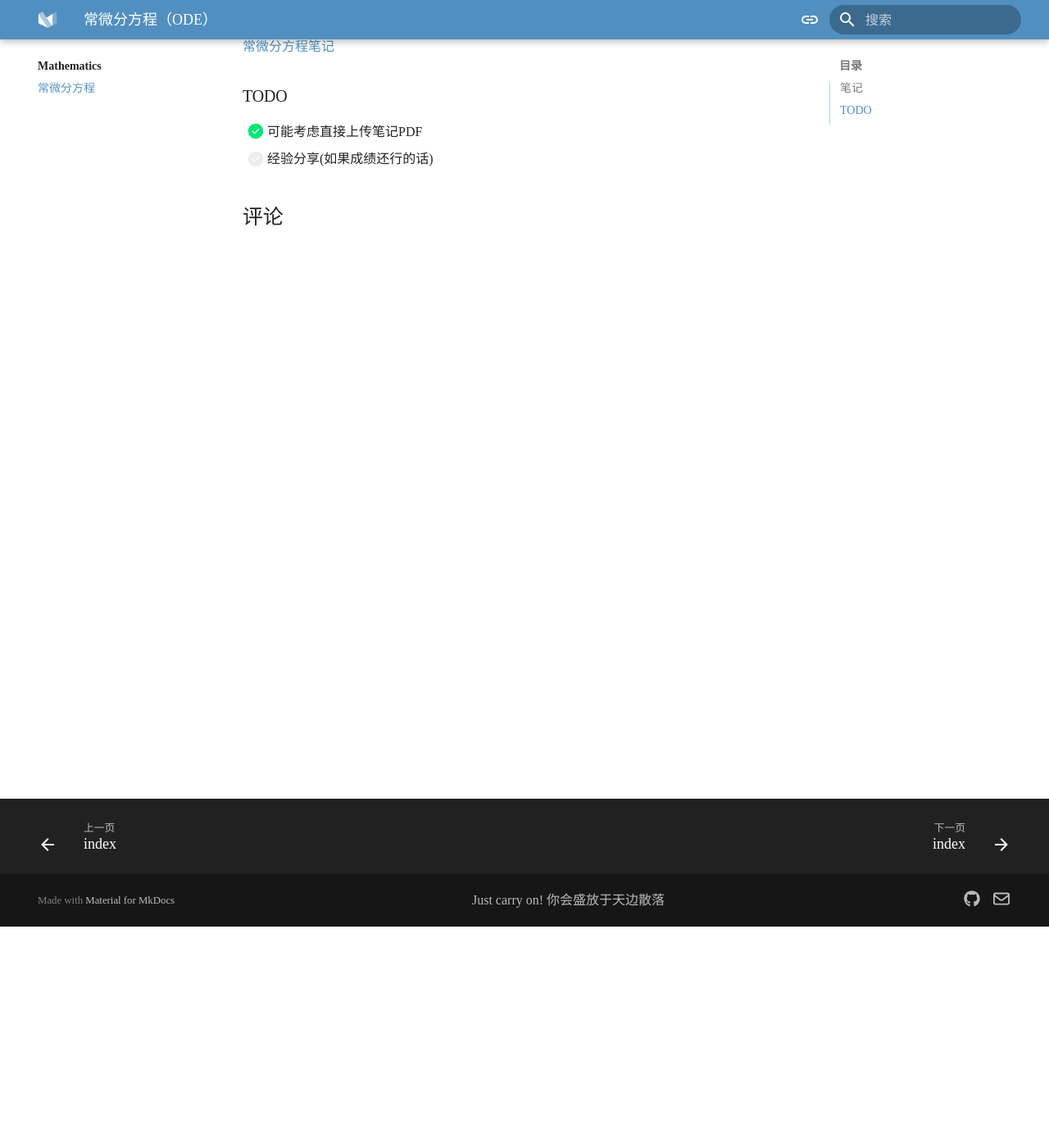
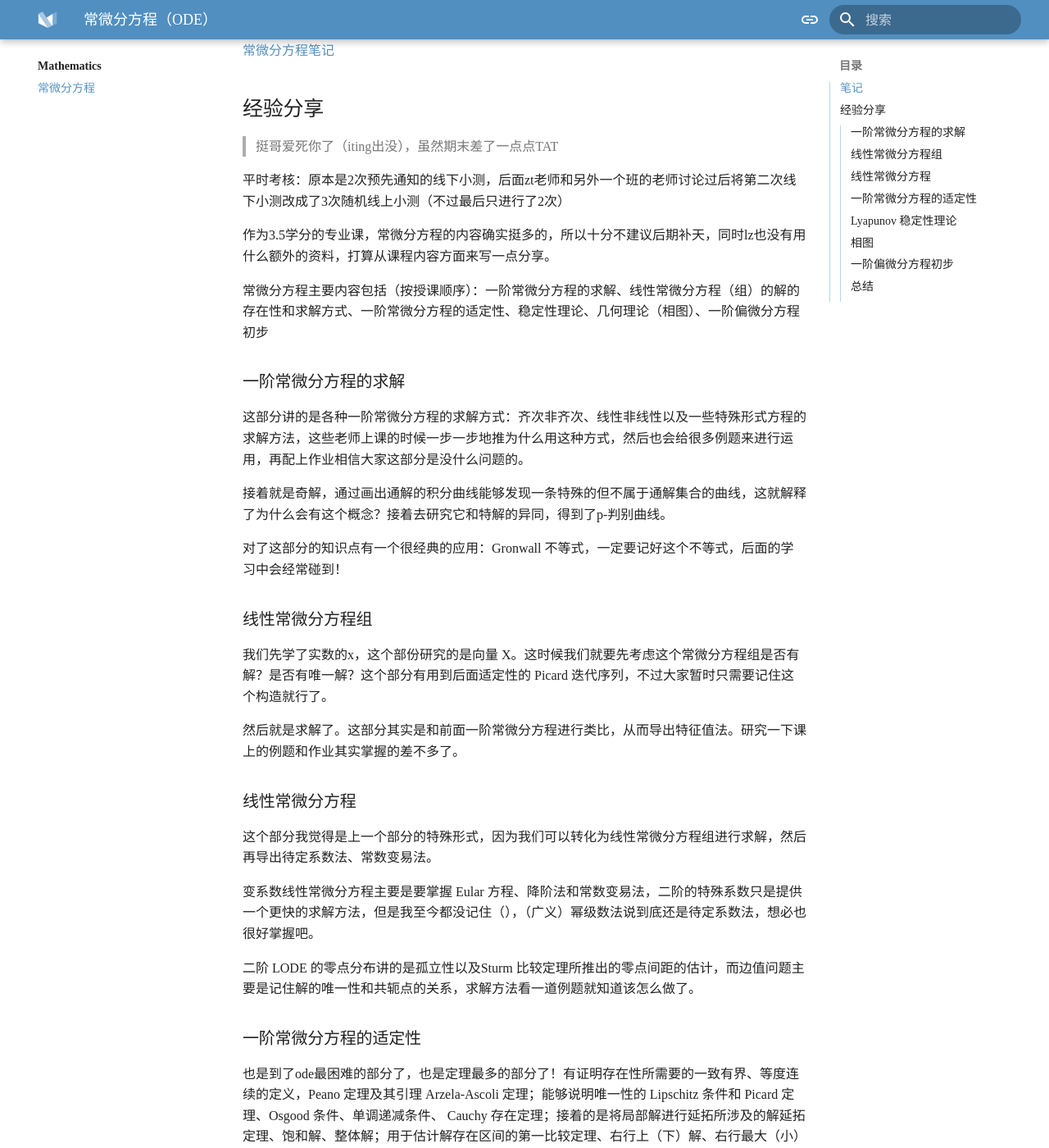
Before and after one commit to Quinn-DJ/quinn-dj.github.io, an MkDocs documentation site: the page built from docs/mathematics/ODE.md, in a window 1280 px wide and 1400 px high, scrolled down 270 px. Shown: the whole window at 82% size. Built offline with MkDocs 1.6.1 and Material for MkDocs 9.7.7, drawn with Linux system fonts in a browser that asks for light colours; comment, search, counter and statistics services are not loaded; a style sheet for code colours, icons or effects is not loaded; some of the changed text lies outside the part shown.

Commit message:
ode经验分享

```diff
--- a/docs/mathematics/ODE.md
+++ b/docs/mathematics/ODE.md
@@ -7,11 +7,66 @@ tags:
   - 数学专业课
 ---
 
-### 笔记
+## 笔记
 
 [常微分方程笔记](./docs/ODE.pdf)
 
-### TODO
+## 经验分享
 
-- [x] 可能考虑直接上传笔记PDF
-- [ ] 经验分享(如果成绩还行的话)
+> 挺哥爱死你了（iting出没），虽然期末差了一点点TAT
+
+平时考核：原本是2次预先通知的线下小测，后面zt老师和另外一个班的老师讨论过后将第二次线下小测改成了3次随机线上小测（不过最后只进行了2次）
+
+作为3.5学分的专业课，常微分方程的内容确实挺多的，所以十分不建议后期补天，同时lz也没有用什么额外的资料，打算从课程内容方面来写一点分享。
+
+常微分方程主要内容包括（按授课顺序）：一阶常微分方程的求解、线性常微分方程（组）的解的存在性和求解方式、一阶常微分方程的适定性、稳定性理论、几何理论（相图）、一阶偏微分方程初步
+
+### 一阶常微分方程的求解
+
+这部分讲的是各种一阶常微分方程的求解方式：齐次非齐次、线性非线性以及一些特殊形式方程的求解方法，这些老师上课的时候一步一步地推为什么用这种方式，然后也会给很多例题来进行运用，再配上作业相信大家这部分是没什么问题的。
+
+接着就是奇解，通过画出通解的积分曲线能够发现一条特殊的但不属于通解集合的曲线，这就解释了为什么会有这个概念？接着去研究它和特解的异同，得到了p-判别曲线。
+
+对了这部分的知识点有一个很经典的应用：Gronwall 不等式，一定要记好这个不等式，后面的学习中会经常碰到！
+
+### 线性常微分方程组
+
+我们先学了实数的x，这个部份研究的是向量 X。这时候我们就要先考虑这个常微分方程组是否有解？是否有唯一解？这个部分有用到后面适定性的 Picard 迭代序列，不过大家暂时只需要记住这个构造就行了。
+
+然后就是求解了。这部分其实是和前面一阶常微分方程进行类比，从而导出特征值法。研究一下课上的例题和作业其实掌握的差不多了。
+
+### 线性常微分方程
+
+这个部分我觉得是上一个部分的特殊形式，因为我们可以转化为线性常微分方程组进行求解，然后再导出待定系数法、常数变易法。
+
+变系数线性常微分方程主要是要掌握 Eular 方程、降阶法和常数变易法，二阶的特殊系数只是提供一个更快的求解方法，但是我至今都没记住（），（广义）幂级数法说到底还是待定系数法，想必也很好掌握吧。
+
+二阶 LODE 的零点分布讲的是孤立性以及Sturm 比较定理所推出的零点间距的估计，而边值问题主要是记住解的唯一性和共轭点的关系，求解方法看一道例题就知道该怎么做了。
+
+### 一阶常微分方程的适定性
+
+也是到了ode最困难的部分了，也是定理最多的部分了！有证明存在性所需要的一致有界、等度连续的定义，Peano 定理及其引理 Arzela-Ascoli 定理；能够说明唯一性的 Lipschitz 条件和 Picard 定理、Osgood 条件、单调递减条件、 Cauchy 存在定理；接着的是将局部解进行延拓所涉及的解延拓定理、饱和解、整体解；用于估计解存在区间的第一比较定理、右行上（下）解、右行最大（小）解、第二比较定理；最后就是解对初值的连续依赖性。这一部分内容超级丰富，还是要花比较多时间才能掌握的。zt老师上课的时候会带着我们一步一步推进思路，讲解为什么要这么构造或者为什么会去考虑这些定理，而不会说直接咔咔咔把证明写出来。建议大家多看看这里面的证明，对作业和考试都是有帮助的。
+
+最后老师还讲了求解高阶 ODEs 的一些方法（首次积分法、Hamilton 系统、极坐标法）
+
+### Lyapunov 稳定性理论
+
+首先是要搞清楚稳定和吸引的区别，这个一开始挺容易混淆的。LODEs 的稳定性挺好掌握的（分析特征值嘛），不过定理的证明还是要关注一下。
+
+Lyapunov 第二方法中 Lyapunov 函数的构造我觉得挺玄学的，不过可以多看看课上例题和作业的构造，考试基本都是用一些常见的构造就能够解决的
+
+### 相图
+
+相图可以让我们更直观地分析稳定性，把那几种相图类型以及对应的条件自己推导一遍其实也就差不多了，主要是注意线性近似后奇点类型是否有变化。而极坐标法有时候能更好地进行分析。
+
+### 一阶偏微分方程初步
+
+最后的PDE讲的内容很少，考的也很简单，会用特征线法和首次积分法就ok了。
+
+### 总结
+
+个人给的建议就是多注重计算的训练，期末的计算还是占大头的，不然期末会被计算薄纱；同时例题的证明可以好好研究一下，学习一下思路。
+
+我喜欢zt老师就是因为老师讲课思路很清晰，板书也很工整，跟着zt老师的思路听课记笔记确实能省掉很多课后的时间。
+
+我的笔记在这里，希望对大家有所帮助->【数学之韵】常微分方程 笔记分享（ODE） https://www.cc98.org/topic/6392438 复制本链接到浏览器或者打开【CC98】微信小程序查看~
```
